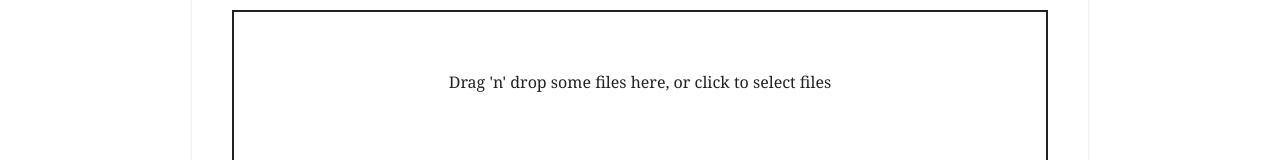
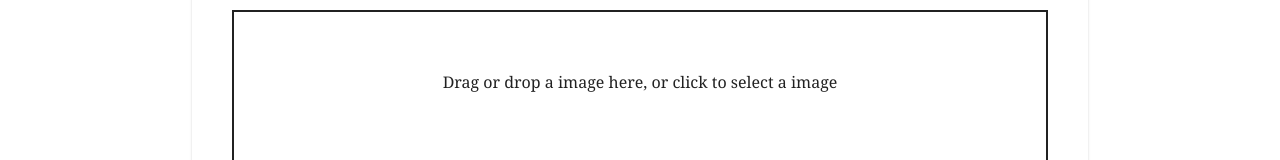
Before and after one commit to johnilizy17/Vipfleets.io, a Next.js app: page /partner in a window 1280 px wide. Shown: the part 1724-1884 px from the top of the page. Built offline with nearby package versions, Linux system fonts and the light colour scheme.

Commit message:
the drag and drop

```diff
--- a/components/home/Preview.js
+++ b/components/home/Preview.js
@@ -64,7 +64,7 @@ export default function Previews(props) {
     <section className="container">
       <div {...getRootProps({className: 'dropzone'})}>
         <input {...getInputProps()} />
-        <p>{"Drag 'n' drop some files here, or click to select files"}</p>
+        <p>{"Drag or drop a image here, or click to select a image "}</p>
       </div>
       <div style={thumbsContainer}>
         {thumbs}
```
